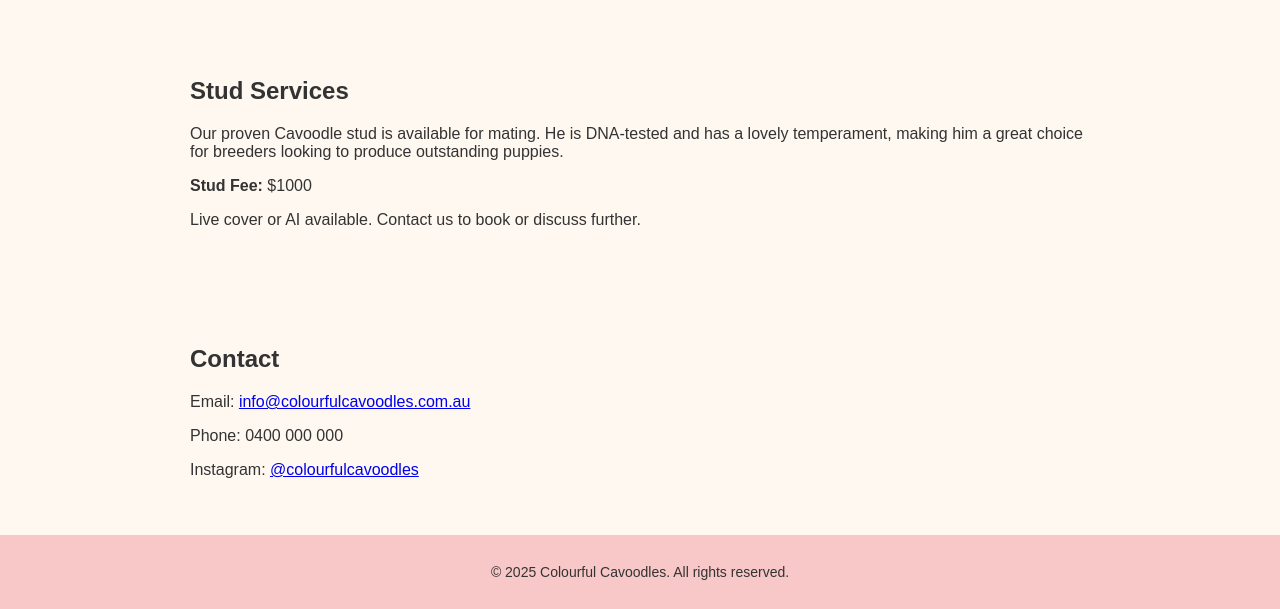
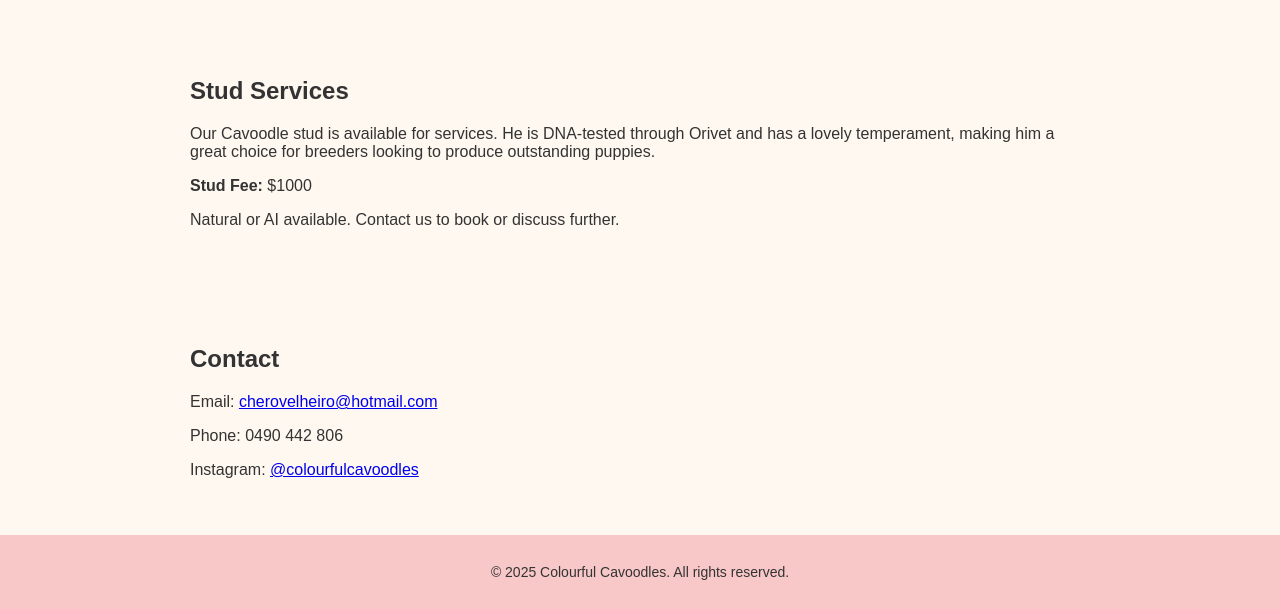
Before and after one commit to ColourfulCavoodles/Colourful-Cavoodles-Sunshine-Coast, a plain HTML site: page index.html in a window 1280 px wide. Shown: the part 626-1235 px from the top of the page. Drawn offline with Linux system fonts and the light colour scheme.

Commit message:
Added contact information

```diff
--- a/index.html
+++ b/index.html
@@ -73,15 +73,15 @@
 
   <section id="stud">
     <h2>Stud Services</h2>
-    <p>Our proven Cavoodle stud is available for mating. He is DNA-tested and has a lovely temperament, making him a great choice for breeders looking to produce outstanding puppies.</p>
+    <p>Our Cavoodle stud is available for services. He is DNA-tested through Orivet and has a lovely temperament, making him a great choice for breeders looking to produce outstanding puppies.</p>
     <p><strong>Stud Fee:</strong> $1000</p>
-    <p>Live cover or AI available. Contact us to book or discuss further.</p>
+    <p>Natural or AI available. Contact us to book or discuss further.</p>
   </section>
 
   <section id="contact">
     <h2>Contact</h2>
-    <p>Email: <a href="mailto:info@colourfulcavoodles.com.au">info@colourfulcavoodles.com.au</a></p>
-    <p>Phone: 0400 000 000</p>
+    <p>Email: <a href="mailto:cherovelheiro@hotmail.com">cherovelheiro@hotmail.com</a></p>
+    <p>Phone: 0490 442 806</p>
     <p>Instagram: <a href="https://www.instagram.com/colourfulcavoodles" target="_blank">@colourfulcavoodles</a></p>
   </section>
 
```
